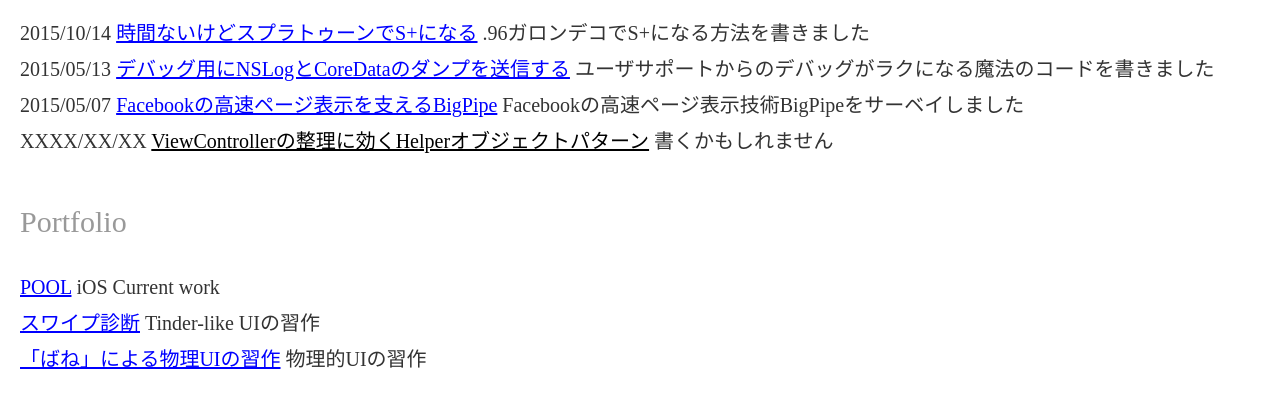
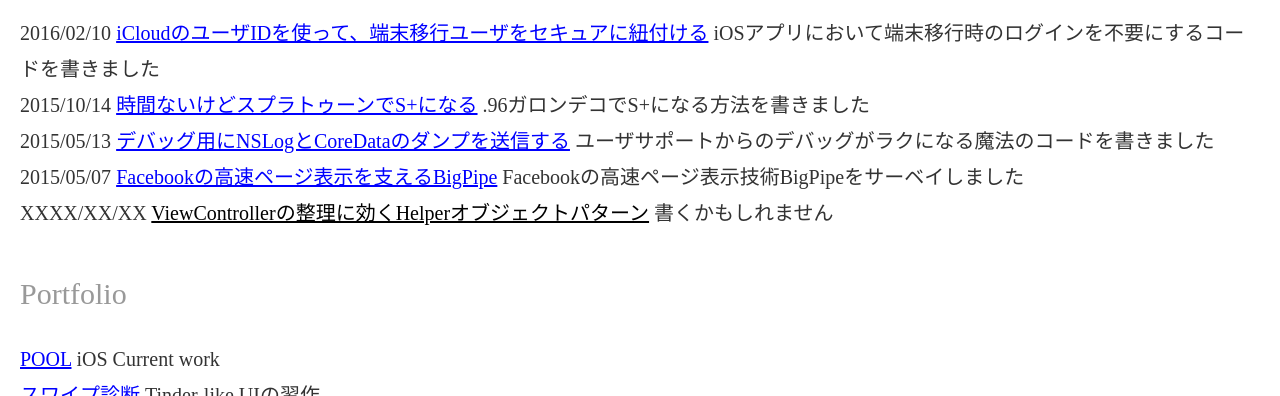
Before and after one commit to kaiinui/kaiinui.github.io, a plain HTML site: page index.html in a window 1280 px wide. Shown: the part 704-1100 px from the top of the page. Drawn offline with Linux system fonts and the light colour scheme.

Commit message:
Update index.html

```diff
--- a/index.html
+++ b/index.html
@@ -126,6 +126,7 @@
 </ul>
 <h2>Articles</h2>
 <ul class="lists articles">
+    <li><span class="date">2016/02/10</span> <a href="http://kaiinui.hatenablog.com/entry/2016/02/10/161426">iCloudのユーザIDを使って、端末移行ユーザをセキュアに紐付ける</a><span class="ifmob-br"></span> <span class="weak">iOSアプリにおいて端末移行時のログインを不要にするコードを書きました</span></li>
     <li><span class="date">2015/10/14</span> <a href="http://kaiinui.hatenablog.com/entry/2015/10/14/202012">時間ないけどスプラトゥーンでS+になる</a><span class="ifmob-br"></span> <span class="weak">.96ガロンデコでS+になる方法を書きました</span></li>
     <li><span class="date">2015/05/13</span> <a href="http://kaiinui.hatenablog.com/entry/2015/05/13/164721">デバッグ用にNSLogとCoreDataのダンプを送信する</a><span class="ifmob-br"></span> <span class="weak">ユーザサポートからのデバッグがラクになる魔法のコードを書きました</span></li>
     <li><span class="date">2015/05/07</span> <a href="http://kaiinui.hatenablog.com/entry/2015/05/07/084502">Facebookの高速ページ表示を支えるBigPipe</a> <span class="ifmob-br"></span> <span class="weak">Facebookの高速ページ表示技術BigPipeをサーベイしました</span></li>
```
